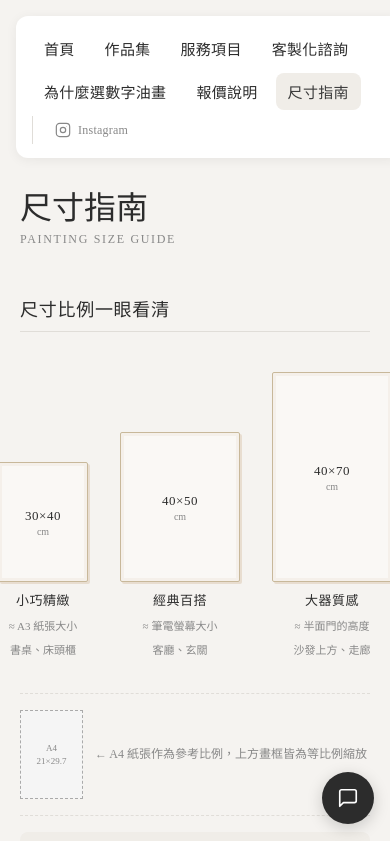
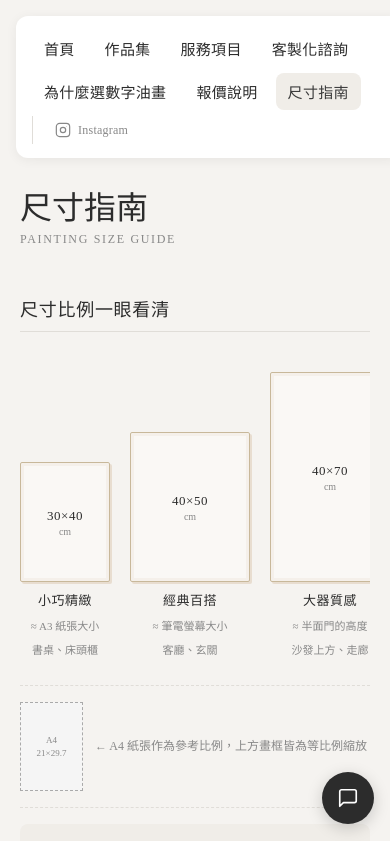
Before and after one commit to yiznmin/painting-website, a Vue app: page /size-guide in a window 390 px wide. Shown: the top 841 px of the page. Built offline with nearby package versions, Linux system fonts and the light colour scheme; a web font is replaced by a local one.

Commit message:
Fix size guide overflow on mobile with horizontal scroll

```diff
--- a/src/views/SizeGuideView.vue
+++ b/src/views/SizeGuideView.vue
@@ -412,6 +412,18 @@ const sizes = [
 .cta-btn-ghost:hover { border-color: var(--color-text); }
 
 @media (max-width: 600px) {
+  .size-visual {
+    overflow-x: auto;
+    justify-content: flex-start;
+    padding-bottom: 12px;
+    gap: 20px;
+  }
+  .wall-frames {
+    overflow-x: auto;
+    justify-content: flex-start;
+    padding-bottom: 12px;
+    gap: 20px;
+  }
   .everyday-row { flex-wrap: wrap; }
   .everyday-desc { margin-left: 0; border-left: none; padding-left: 0; border-top: 1px solid var(--color-border); padding-top: 10px; max-width: 100%; }
   .cta-block { flex-wrap: wrap; }
```
